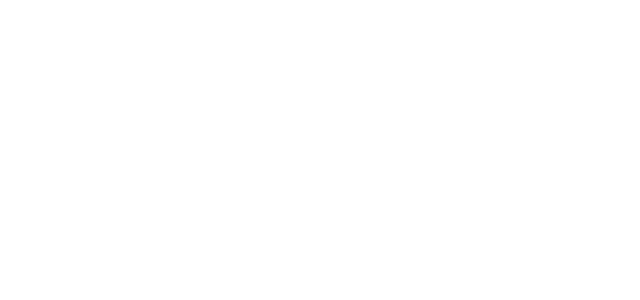
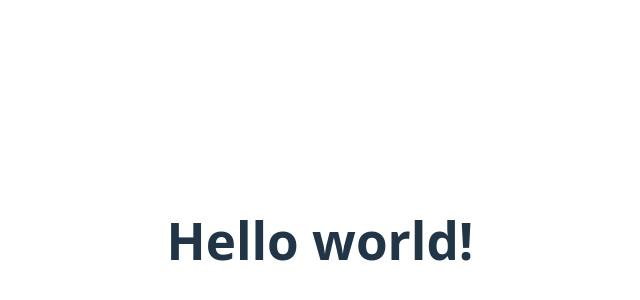
Before and after one commit to Georgia-Tech-Off-Road/DAQAnalyticsWebsiteMK2, a React app in the folder frontend/: page /uploadfile in a window 1280 px wide. Before the commit this address had no page. Shown: the part 160-460 px from the top of the page, without its empty margins (320-960 px from the left). Built offline with nearby package versions, Linux system fonts and the light colour scheme; the HTML template or start-up script is replaced by a standard one.

Commit message:
Scaffold for file upload

```diff
--- a/frontend/src/App.jsx
+++ b/frontend/src/App.jsx
@@ -15,7 +15,7 @@
 
   return (
     <>
-
+      <a href="/uploadfile"> Upload Page </a>
       <div>
         <form onSubmit={async (e) => {
           e.preventDefault()
--- /dev/null
+++ b/frontend/src/UploadFile.jsx
@@ -0,0 +1,7 @@
+function UploadPage() {
+    return (
+        <h1> Hello world! </h1>
+    )
+}
+
+export default UploadPage;
--- a/frontend/src/main.jsx
+++ b/frontend/src/main.jsx
@@ -4,6 +4,7 @@
 import './index.css'
 import App from './App.jsx'
 import Test from "./Test.jsx"
+import UploadPage from './UploadFile.jsx'
 
 createRoot(document.getElementById('root')).render(
   <StrictMode>
@@ -11,6 +12,7 @@
       <Routes>
         <Route path="/" element={<App />} />
         <Route path="/test/:text" element={<Test />} />
+        <Route path="uploadfile" element={ <UploadPage />} />
       </Routes>
     </BrowserRouter>
   </StrictMode>,
```
